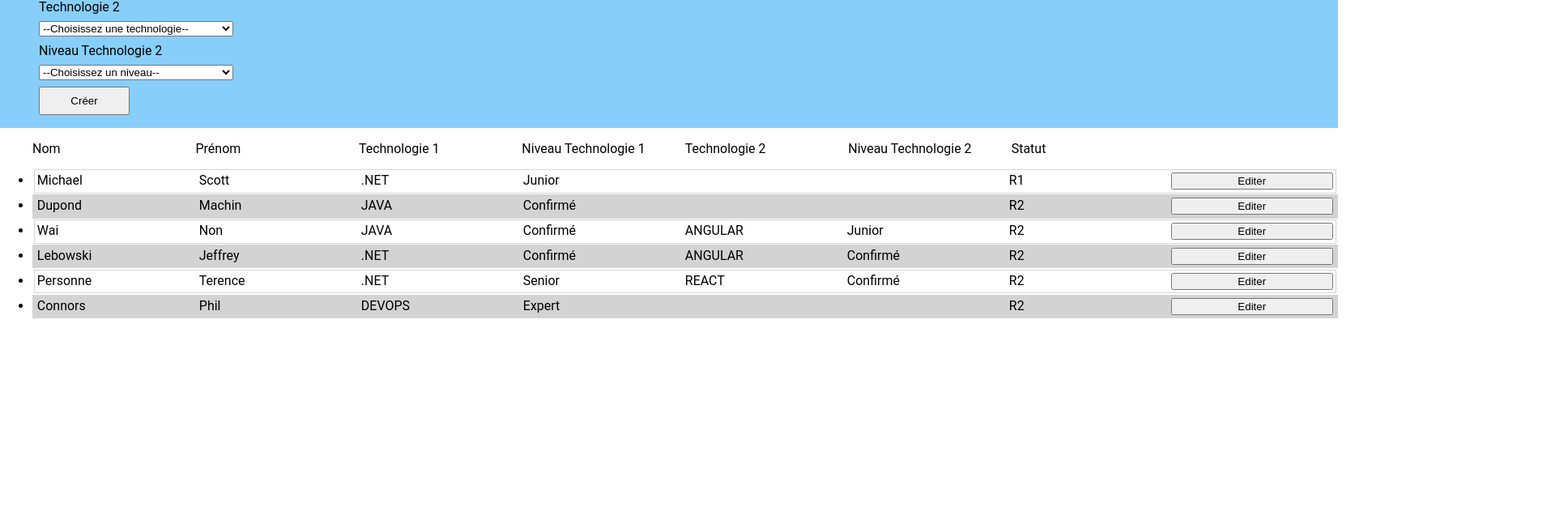
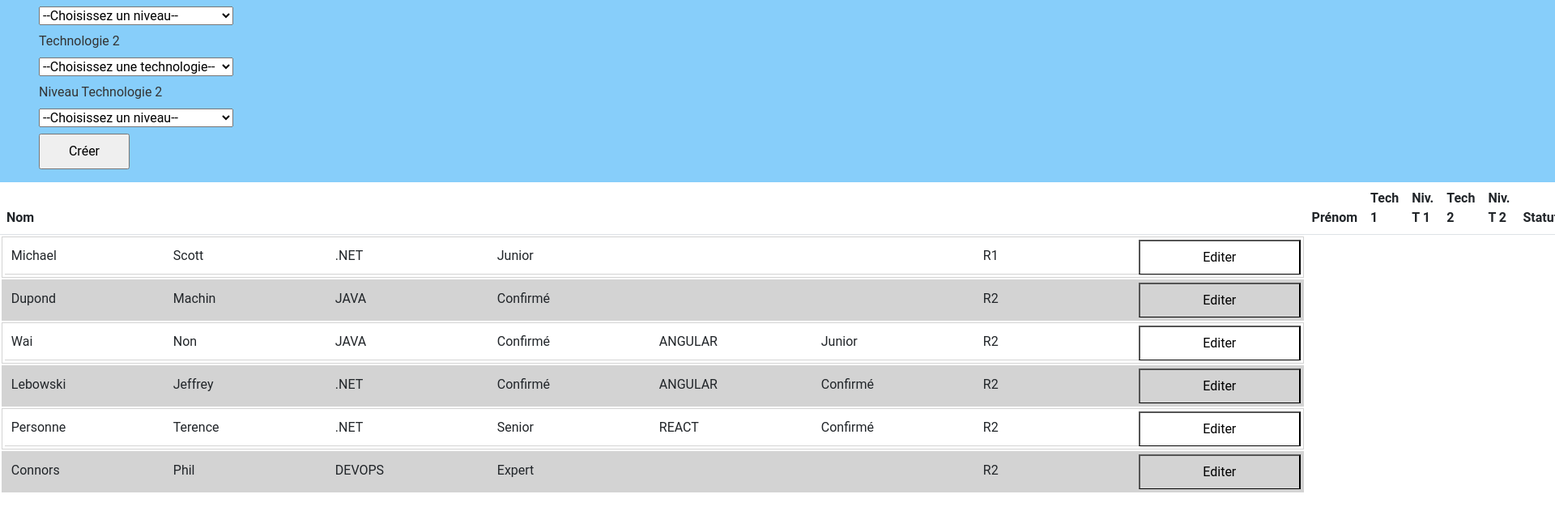
Before and after one commit to rycill/parcours_candidat, a React (Create React App) app: page / in a window 1280 px wide. Shown: the part 326-952 px from the top of the page at 81% size, 1920 px wide, since content can reach past the window. Before the commit the page ends 800 px from the top, so only its background shows below. Built offline with nearby package versions, Linux system fonts and the light colour scheme.

Commit message:
Implement Bootstrap

```diff
--- a/package.json
+++ b/package.json
@@ -5,6 +5,7 @@
   "dependencies": {
     "@testing-library/jest-dom": "^5.16.2",
     "@testing-library/user-event": "^13.5.0",
+    "node-sass": "^8.0.0",
     "react": "^17.0.2",
     "react-dom": "^17.0.2",
     "react-router-dom": "^6.2.1",
@@ -16,7 +17,9 @@
     "start": "react-scripts start",
     "build": "react-scripts build",
     "test": "react-scripts test",
-    "eject": "react-scripts eject"
+    "eject": "react-scripts eject",
+    "sass:dev": "npx node-sass --watch src/scss/index.scss src/index.css",
+    "sass:build": "npx node-sass src/scss/index.scss src/index.css"
   },
   "eslintConfig": {
     "extends": [
--- a/public/index.html
+++ b/public/index.html
@@ -15,6 +15,12 @@
       user's mobile device or desktop. See https://developers.google.com/web/fundamentals/web-app-manifest/
     -->
     <link rel="manifest" href="%PUBLIC_URL%/manifest.json" />
+    <link
+      href="https://cdn.jsdelivr.net/npm/bootstrap@5.2.3/dist/css/bootstrap.min.css"
+      rel="stylesheet"
+      integrity="sha384-rbsA2VBKQhggwzxH7pPCaAqO46MgnOM80zW1RWuH61DGLwZJEdK2Kadq2F9CUG65"
+      crossorigin="anonymous"
+    />
     <!--
       Notice the use of %PUBLIC_URL% in the tags above.
       It will be replaced with the URL of the `public` folder during the build.
@@ -29,6 +35,11 @@
   <body>
     <noscript>You need to enable JavaScript to run this app.</noscript>
     <div id="root"></div>
+    <script
+      src="https://cdn.jsdelivr.net/npm/bootstrap@5.2.3/dist/js/bootstrap.bundle.min.js"
+      integrity="sha384-kenU1KFdBIe4zVF0s0G1M5b4hcpxyD9F7jL+jjXkk+Q2h455rYXK/7HAuoJl+0I4"
+      crossorigin="anonymous"
+    ></script>
     <!--
       This HTML file is a template.
       If you open it directly in the browser, you will see an empty page.
--- a/src/components/Candidate.js
+++ b/src/components/Candidate.js
@@ -1,26 +1,26 @@
-import './Candidate.css';
+import "./Candidate.css";
 import R1Button from "./r1Button";
 import R2Button from "./r2Button";
-function Candidate({candidate}) {
+function Candidate({ candidate }) {
   const statut = candidate.statut;
   let button;
-    if (statut === 'R1') {
-      button = <R1Button/>;
+  if (statut === "R1") {
+    button = <R1Button />;
   }
-    if (statut === 'R2') {
-        button = <R2Button level1={candidate.level1} techno1={candidate.techno1}/>;
+  if (statut === "R2") {
+    button = <R2Button level1={candidate.level1} techno1={candidate.techno1} />;
   }
   return (
-        <div className="candidate">
-            <span className="name">{candidate.name}</span>
-            <span className="firstname">{candidate.firstname}</span>
-            <span className="specialties">{candidate.techno1}</span>
-            <span className="specialties">{candidate.level1}</span>
-            <span className="specialties">{candidate.techno2}</span>
-            <span className="specialties">{candidate.level2}</span>
-            <span className="specialties">{candidate.statut}</span>
+    <>
+      <td className="name">{candidate.name}</td>
+      <td className="firstname">{candidate.firstname}</td>
+      <td className="specialties">{candidate.techno1}</td>
+      <td className="specialties">{candidate.level1}</td>
+      <td className="specialties">{candidate.techno2}</td>
+      <td className="specialties">{candidate.level2}</td>
+      <td className="specialties">{candidate.statut}</td>
       {button}
-        </div>
+    </>
   );
 }
 export default Candidate;
--- a/src/components/Candidates.js
+++ b/src/components/Candidates.js
@@ -1,24 +1,35 @@
 import Candidate from "./Candidate";
-import './Candidates.css';
-function Candidates({candidates}) {
-    return (
-        <div>
-            <ul>
-            <div className="header">
-                <span className="name">Nom</span>
-                <span className="firstname">Prénom</span>
-                <span className="specialties">Technologie 1</span>
-                <span className="specialties">Niveau Technologie 1</span>
-                <span className="specialties">Technologie 2</span>
-                <span className="specialties">Niveau Technologie 2</span>
-                <span className="specialties">Statut</span>
-                <span className="specialties"></span>
-            </div>
-            </ul>
-            <ul>
-                {candidates.map((c, idx) => <li className={idx % 2 === 1 ? "candidateOdd" : "candidateEven"} key={c.id}><Candidate candidate={c}></Candidate></li>)}
-            </ul>
-        </div>
-    );
+import "./Candidates.css";
+function Candidates({ candidates }) {
+  return (
+    <div>
+      <table className="table">
+        <thead>
+          <tr>
+            <th scope="col">Nom</th>
+            <th scope="col">Prénom</th>
+            <th scope="col">Tech 1</th>
+            <th scope="col">Niv. T 1</th>
+            <th scope="col">Tech 2</th>
+            <th scope="col">Niv. T 2</th>
+            <th scope="col">Statut</th>
+          </tr>
+        </thead>
+        <tbody>
+          {candidates.map((c, idx) => (
+            <tr
+              className={
+                (idx % 2 === 1 ? "candidateOdd" : "candidateEven") +
+                " candidate"
+              }
+              key={c.id}
+            >
+              <Candidate candidate={c}></Candidate>
+            </tr>
+          ))}
+        </tbody>
+      </table>
+    </div>
+  );
 }
 export default Candidates;
--- a/src/index.css
+++ b/src/index.css
@@ -1,13 +1,9 @@
 body {
   margin: 0;
-  font-family: -apple-system, BlinkMacSystemFont, 'Segoe UI', 'Roboto', 'Oxygen',
-    'Ubuntu', 'Cantarell', 'Fira Sans', 'Droid Sans', 'Helvetica Neue',
-    sans-serif;
+  font-family: -apple-system, BlinkMacSystemFont, "Segoe UI", "Roboto", "Oxygen", "Ubuntu", "Cantarell", "Fira Sans", "Droid Sans", "Helvetica Neue", sans-serif;
+  color: #333;
   -webkit-font-smoothing: antialiased;
-  -moz-osx-font-smoothing: grayscale;
-}
+  -moz-osx-font-smoothing: grayscale; }
 
 code {
-  font-family: source-code-pro, Menlo, Monaco, Consolas, 'Courier New',
-    monospace;
-}
+  font-family: source-code-pro, Menlo, Monaco, Consolas, "Courier New", monospace; }
--- /dev/null
+++ b/src/scss/index.scss
@@ -0,0 +1,14 @@
+body {
+  margin: 0;
+  font-family: -apple-system, BlinkMacSystemFont, "Segoe UI", "Roboto", "Oxygen",
+    "Ubuntu", "Cantarell", "Fira Sans", "Droid Sans", "Helvetica Neue",
+    sans-serif;
+  color: #333;
+  -webkit-font-smoothing: antialiased;
+  -moz-osx-font-smoothing: grayscale;
+}
+
+code {
+  font-family: source-code-pro, Menlo, Monaco, Consolas, "Courier New",
+    monospace;
+}
```
Also changed, not shown: 1 other file (tests, documents, lock files or other folders). Lines whose indentation alone changed are shown as unchanged.
